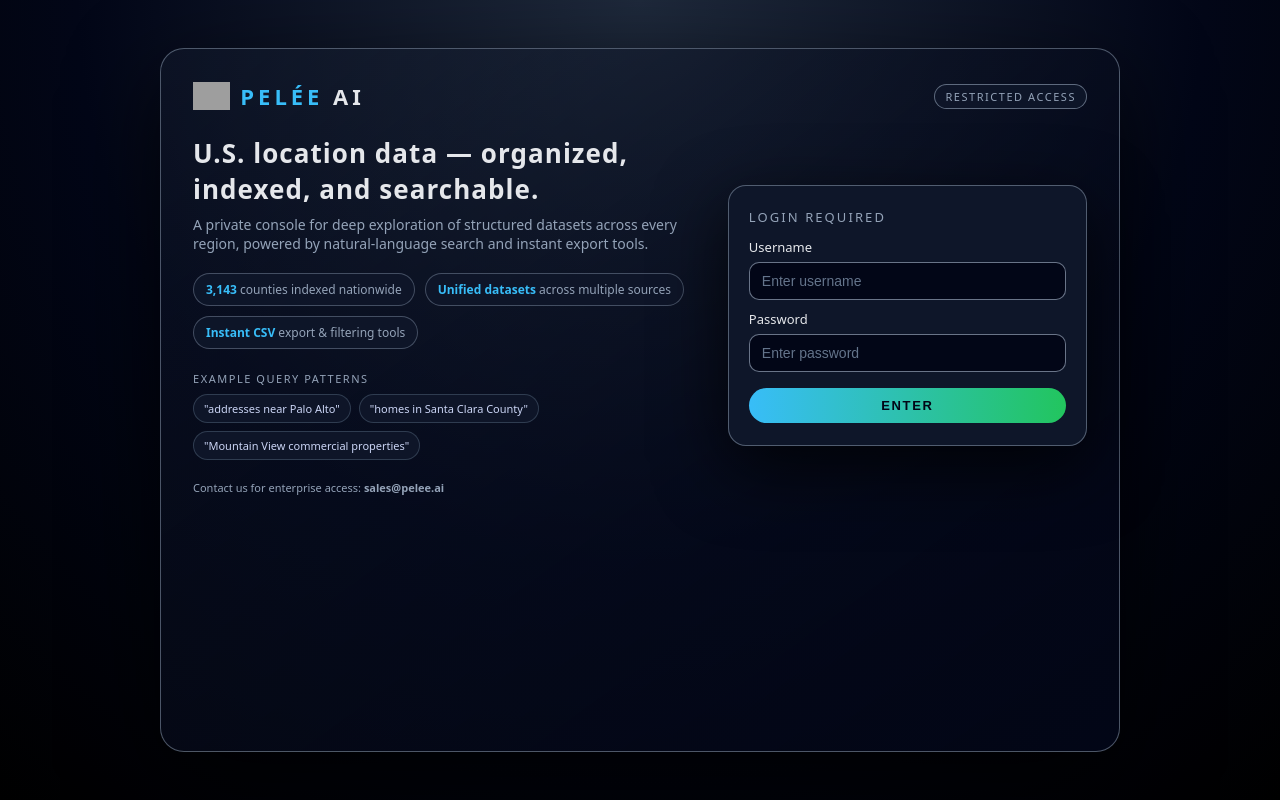
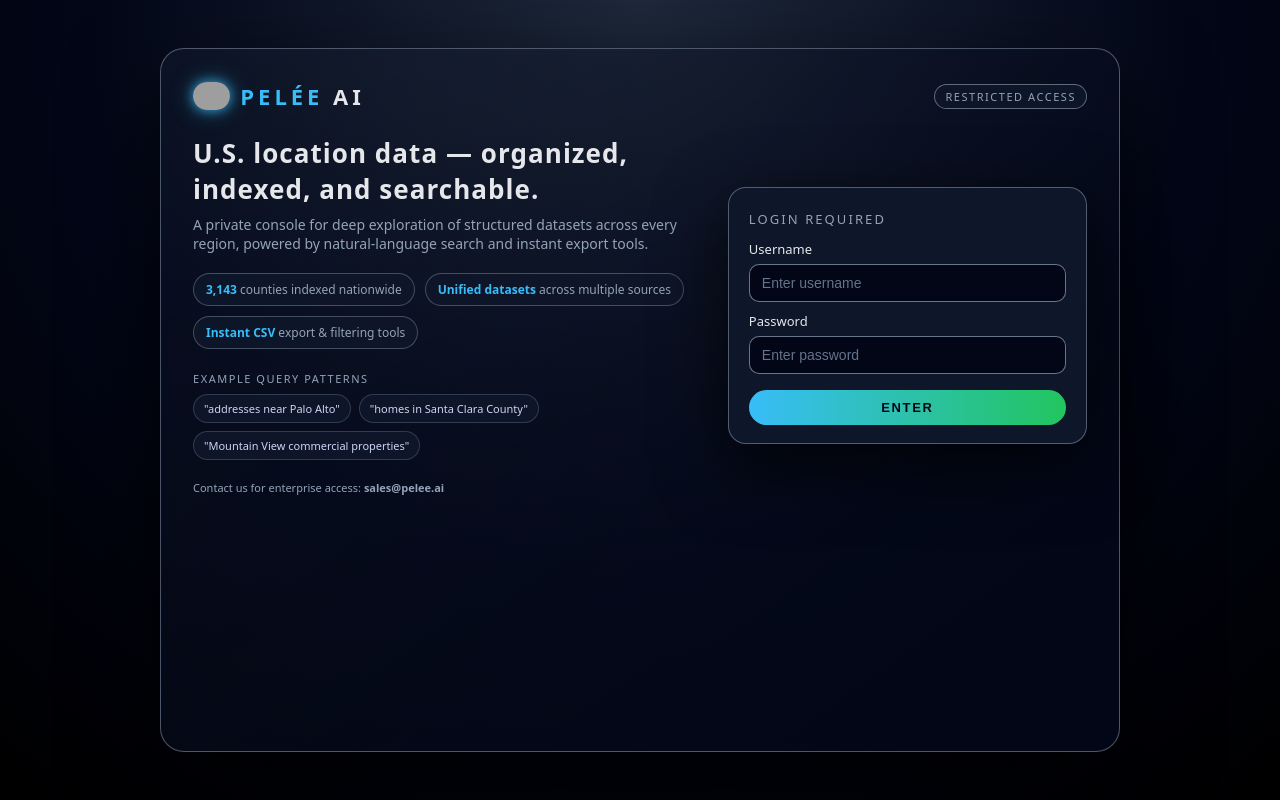
Before and after one commit to ccjackb22/Pelee.Residential, a Flask app: page /login in a window 1280 px wide. Run offline with Flask 3, Linux system fonts and the light colour scheme; grey boxes are pictures that could not be loaded.

Commit message:
Update login.html

```diff
--- a/templates/login.html
+++ b/templates/login.html
@@ -56,6 +56,10 @@
             height: 28px;
             width: auto;
             object-fit: contain;
+            border-radius: 999px; /* in case the image is round-ish */
+            box-shadow:
+                0 0 12px rgba(56,189,248,0.8),
+                0 0 24px rgba(56,189,248,0.4);
         }
 
         .logo {
@@ -152,7 +156,7 @@
         .login-card {
             background: var(--card);
             border-radius: 18px;
-            padding: 22px 20px;
+            padding: 22px 20px 18px;
             border: 1px solid var(--border);
             box-shadow: 0 22px 70px rgba(0,0,0,0.75);
         }
```
